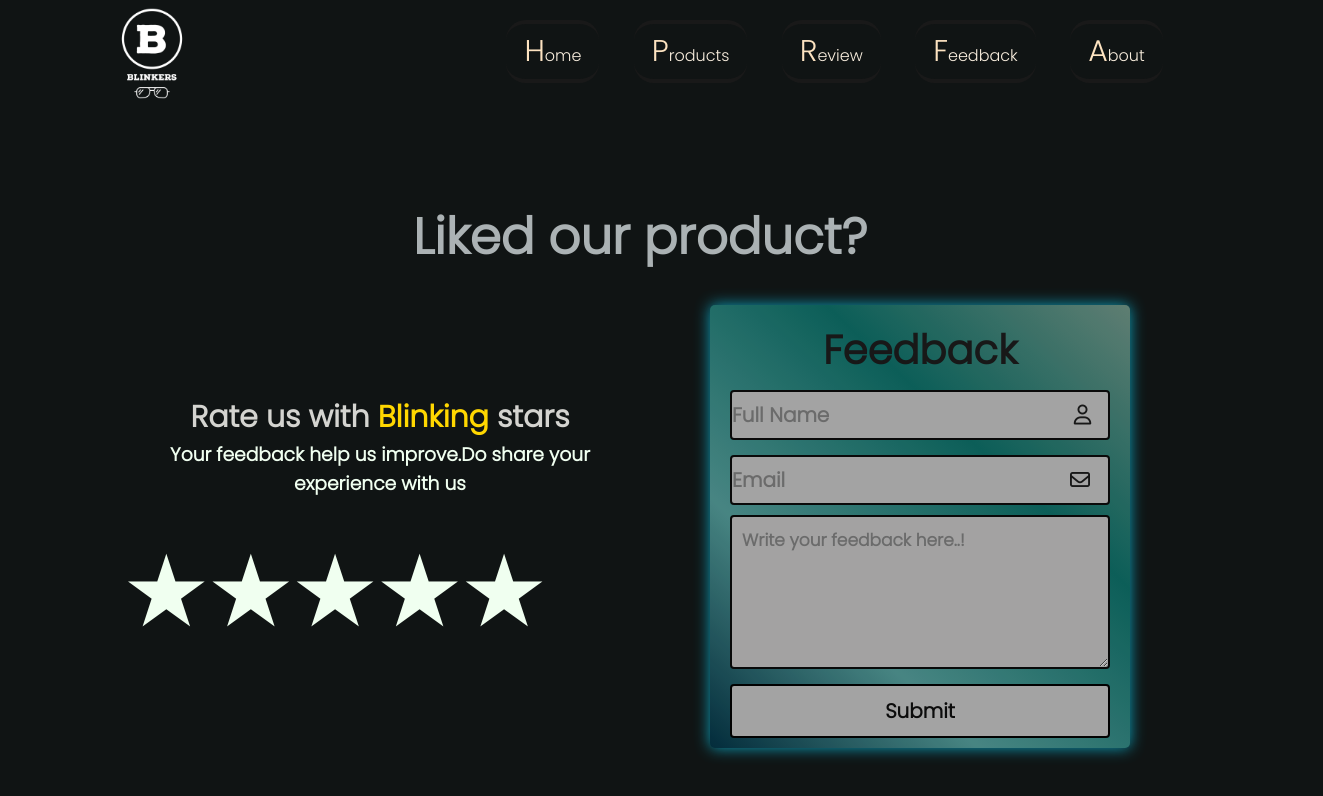
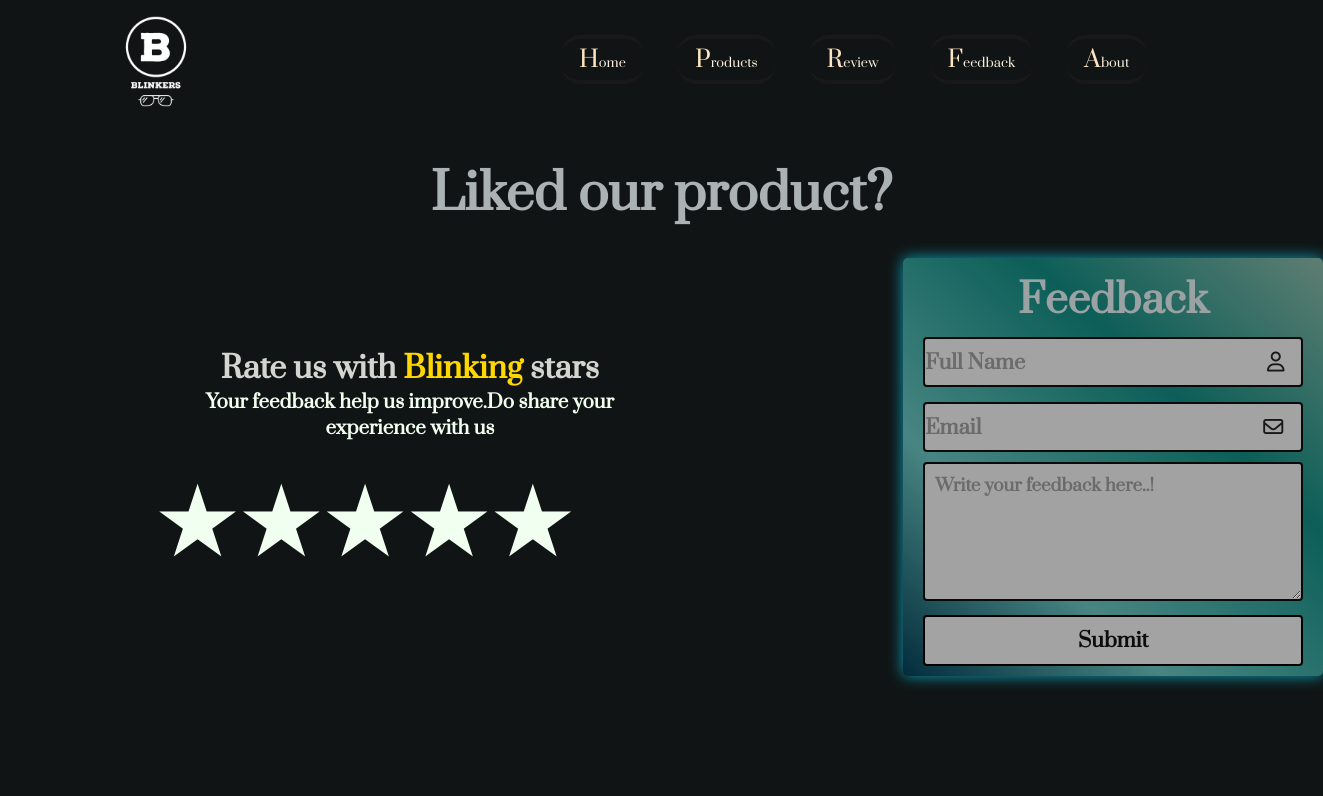
Before and after one commit to Rushikeshp2002/Blinkers, a website: page feedback-form.html in a window 1280 px wide. Shown: the whole page, 1323 px wide, since content can reach past the window. Drawn offline with Linux system fonts and the light colour scheme; files whose address does not match are found by name.

Commit message:
Add files via upload

```diff
--- a/feedback-form.css
+++ b/feedback-form.css
@@ -3,6 +3,8 @@
     padding: 0;
     box-sizing: border-box;
     font-family: 'Poppins', sans-serif;
+    font-family: 'Lobster', cursive;
+    font-family: 'Prata', serif;
 }
 body{
     position: absolute;
@@ -13,10 +15,12 @@ body{
 }
 /* ------------------Header Section  Start -------------------------*/
 .header{
-    height: 25vh;
+    height: 20vh;
     width: 100%;
     padding: 0 8%;
     position: relative;
+    font-family: 'Lobster', cursive;
+    font-family: 'Prata', serif;
 }
 nav{
     display: flex;
@@ -29,11 +33,12 @@ nav{
     height: 80%;
 }
 .nav-links{
-    padding: 20px 0;
+    padding: 35px 55px;
+    font-size: 1vw;
 }
 .nav-links span{
     color: rgb(253, 227, 193);
-    font-size: 30px;
+    font-size: 1.8vw;
 }
 .nav-links li{
     display: inline-block;
@@ -102,6 +107,11 @@ nav{
 /* ------------------------------- Header section ends ----------*/
 
 
+h1{
+    color: rgb(171, 178, 180);
+    padding-bottom: 20px;
+    text-align: center;
+    font-size: 50px;}
 .box{
     display: flex;
 }
@@ -110,7 +120,7 @@ nav{
     width: 500px;
     height: 100%;
     text-align: center;
-    margin-left: 130px;
+    margin-left: 160px;
     margin-top: 100px;
     direction: rtl;
     color: honeydew;
@@ -149,11 +159,13 @@ nav{
 
 .container{
     width: 420px;
+    display: flex;
+    justify-content: left;
     align-items: center;
     box-shadow: 0 0 15px rgb(13, 174, 202);
     opacity: 0.9;
     border-radius: 5px;
-    margin-left: 80px;
+    margin-left: 19vw;
     margin-top: 10px;
     margin-bottom: 30px;
     background-color: #022f40;
--- a/review.css
+++ b/review.css
@@ -2,11 +2,13 @@
     margin: 0;
     padding: 0;
     font-family: 'Poppins', sans-serif;
+    font-family: 'Lobster', cursive;
+    font-family: 'Prata', serif;
     box-sizing: border-box;
 }
 
 .header{
-    height: 100px;
+    height: 130px;
     width: 100%;
     padding: 0 8%;
     /* margin-top: -80px; */
@@ -29,16 +31,17 @@ nav{
     left: 5%;
 }
 .nav-links{
-    padding: 20px 0;
+    padding: 35px 50px;
+    font-size: 1vw;
 }
 .nav-links span{
     color: rgb(253, 227, 193);
-    font-size: 30px;
+    font-size: 1.8vw;
 }
 
 .nav-links li{
     display: inline-block;
-    margin: 0 15px;
+    margin: 0 6px;
     border-top: 4px solid #191919;
     border-bottom: 4px solid #191919;
     padding: 5px 18px;
--- a/style-1.css
+++ b/style-1.css
@@ -189,7 +189,7 @@ nav{
     }
 }
 
-@media (max-width: 1500px) {
+@media (max-width: 900px) {
 
     .nav-links{
         font-size: 4vw;
```
